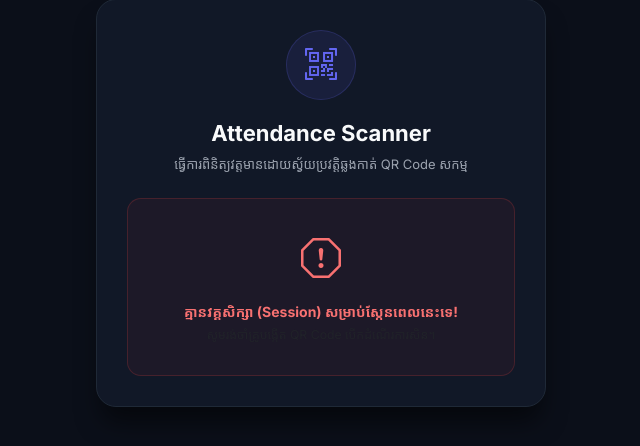
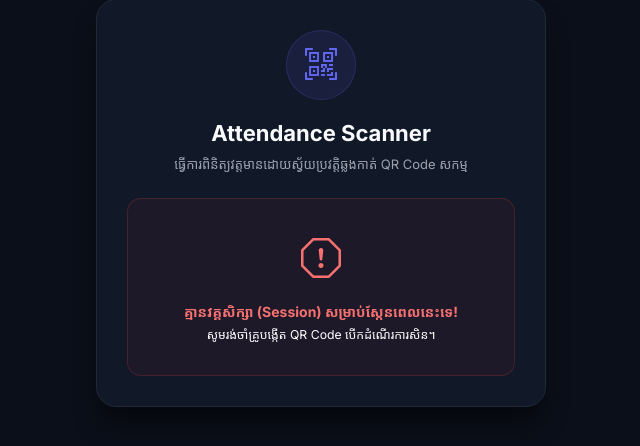
Before and after one commit to phalla009/Attendance_System_Management, a Flask app: page /attendance/scan in a window 1280 px wide. Shown: the part 197-643 px from the top of the page, without its empty margins (319-959 px from the left). Run offline with Flask 3, Linux system fonts and the light colour scheme.

```diff
--- a/templates/attendance/scan.html
+++ b/templates/attendance/scan.html
@@ -246,7 +246,7 @@
                 <div class="empty-state-box">
                     <i class="bi bi-exclamation-octagon"></i>
                     <strong>គ្មានវគ្គសិក្សា (Session) សម្រាប់ស្កែនពេលនេះទេ!</strong>
-                    <p class="text-muted small mt-1 mb-0">សូមរង់ចាំគ្រូបង្កើត QR Code បើកដំណើរការសិន។</p>
+                    <p class="text-white small mt-1 mb-0">សូមរង់ចាំគ្រូបង្កើត QR Code បើកដំណើរការសិន។</p>
                 </div>
             {% endif %}
 
```
